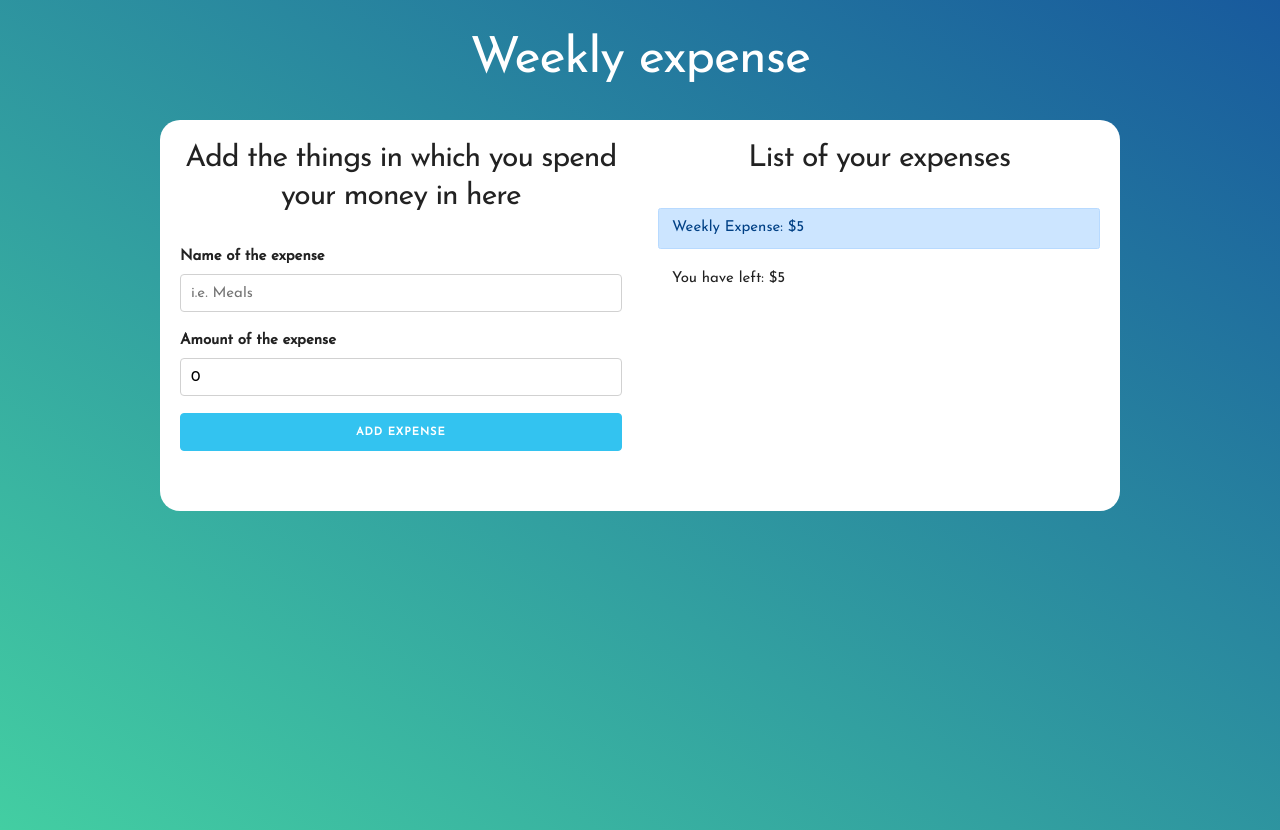
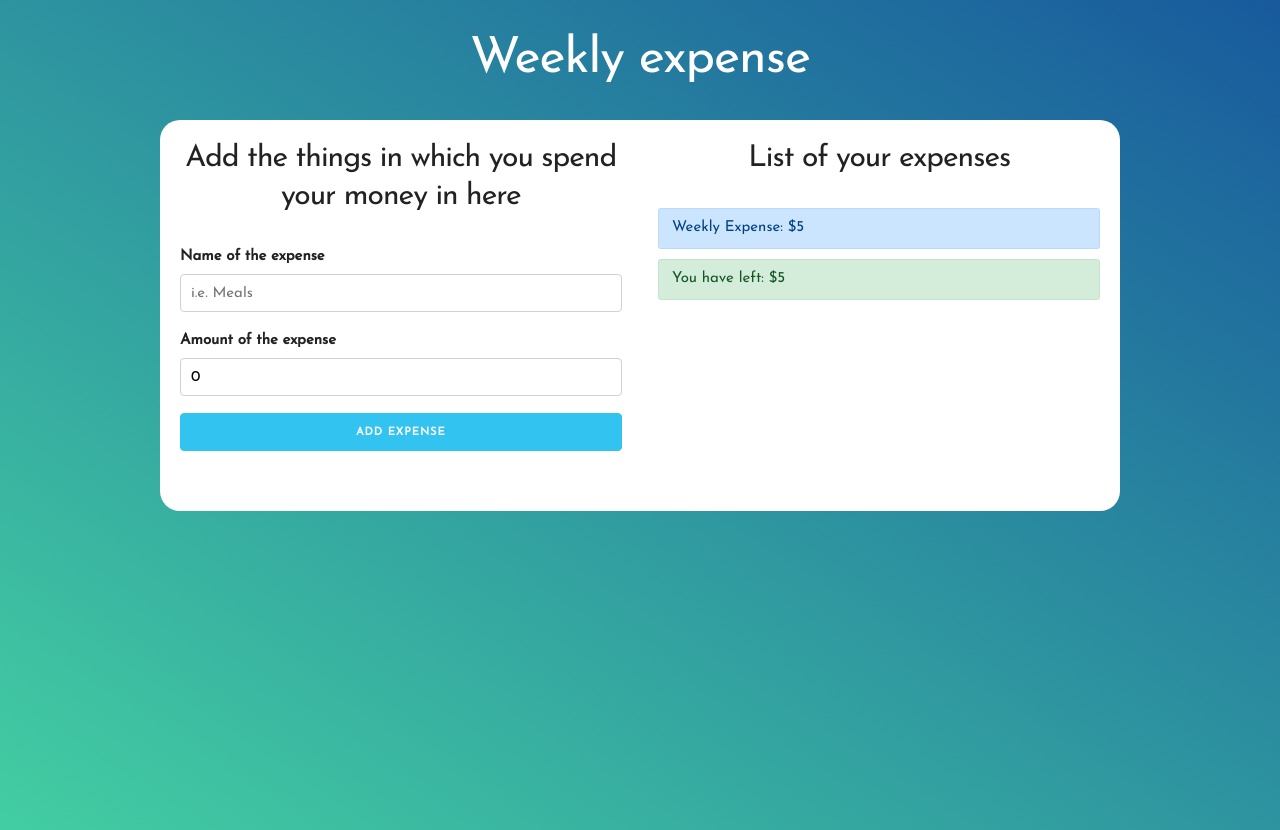
Before and after one commit to AntonioSalazar/react-weekly-expense, a React (Create React App) app: page / in a window 1280 px wide. Both pictures are taken after typing "5" into the empty fields and a click on the input "Set Budget". Built offline with nearby package versions, Linux system fonts and the light colour scheme.

Commit message:
functionality is complete now

```diff
--- a/src/App.js
+++ b/src/App.js
@@ -33,7 +33,7 @@ function App() {
       //return serCreateExpense to false
       setCreateExpense(false);
     }
-  }, [expense])
+  }, [expense, budgetLeft, createExpense, expensesArray])
 
 
   return (
--- a/src/components/ExpensesControl.js
+++ b/src/components/ExpensesControl.js
@@ -1,4 +1,5 @@
 import React, { Fragment } from 'react';
+import { reviewBudget } from '../helpers';
 
 const ExpensesControl = ({budget, budgetLeft}) => {
     return(
@@ -7,7 +8,7 @@ const ExpensesControl = ({budget, budgetLeft}) => {
                 Weekly Expense: ${budget}
             </div>
 
-            <div className='alert'>
+            <div className={reviewBudget(budget, budgetLeft)}>
                  You have left: ${budgetLeft}
             </div>
         </Fragment>
--- /dev/null
+++ b/src/helpers.js
@@ -0,0 +1,13 @@
+export const reviewBudget = (budget, budgetLeft) => {
+    let colorClass;
+
+    if ((budget / 4) > budgetLeft) {
+        colorClass = 'alert alert-danger'
+    } else if( (budget / 2) > budgetLeft) {
+        colorClass = 'alert alert-warning'
+    } else {
+        colorClass = 'alert alert-success';
+    }
+
+    return colorClass;
+}
--- a/src/index.scss
+++ b/src/index.scss
@@ -108,3 +108,19 @@ h2 {
   background-color: #cce5ff;
   border-color: #b8daff;
 }
+
+.alert-success {
+  color: #155724;
+  background-color: #d4edda;
+  border-color: #c3e6cb;
+}
+.alert-danger {
+  color: #721c24;
+  background-color: #f8d7da;
+  border-color: #f5c6cb;
+}
+.alert-warning {
+  color: #856404;
+  background-color: #fff3cd;
+  border-color: #ffeeba;
+}
```
